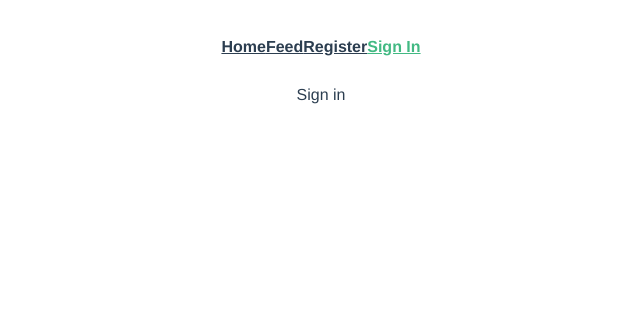
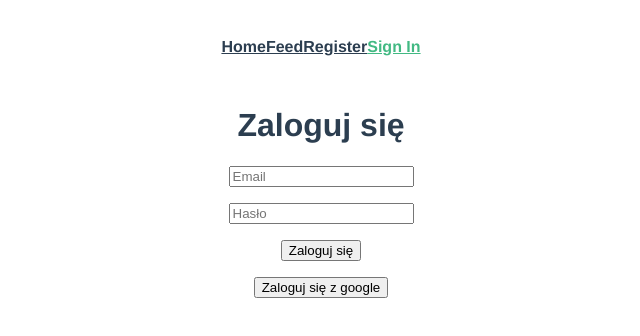
Before and after one commit to KacperKowalczyk0102/local-buddy, a Vue app in the folder local-buddy/: page /signin in a window 1280 px wide. Shown: the top 336 px of the page, without its empty margins (319-959 px from the left). Built offline with nearby package versions, Linux system fonts and the light colour scheme; no server answers.

Commit message:
adding user authorization

```diff
--- a/local-buddy/src/App.vue
+++ b/local-buddy/src/App.vue
@@ -1,4 +1,27 @@
-<script>
+<script setup>
+import { ref, onMounted } from 'vue';
+import { getAuth, onAuthStateChanged, signOut } from 'firebase/auth';
+import router from './router';
+const isLoggedIn = ref(false);
+
+let auth;
+onMounted(() => {
+  auth = getAuth();
+  onAuthStateChanged(auth, (user) => {
+    if (user) {
+      isLoggedIn.value = true;
+    } else {
+      isLoggedIn.value = false;
+    }
+  });
+});
+
+const handleSignOut = () => {
+  signOut(auth)
+    .then(() => {
+      router.push('/');
+    })
+  }
 </script>
 
 <template>
@@ -8,10 +31,14 @@
       <router-link to="/feed">Feed</router-link>
       <router-link to="/register">Register</router-link>
       <router-link to="/signin">Sign In</router-link>
+      <button @click="handleSignOut" v-if="isLoggedIn">Sign Out</button>
     </nav>
     <router-view/>
   </div>
 </template>
+
+
+
 <style>
 #app {
   font-family: Avenir, Helvetica, Arial, sans-serif;
--- a/local-buddy/src/router/index.js
+++ b/local-buddy/src/router/index.js
@@ -1,4 +1,6 @@
+
 import { createRouter, createWebHistory } from 'vue-router';
+import { getAuth, onAuthStateChanged } from 'firebase/auth';
 
 const router = createRouter({
     history: createWebHistory(),
@@ -6,8 +8,40 @@ const router = createRouter({
         { path: '/', name: 'home', component: () => import('../views/Home.vue') },
         { path: '/register', name: 'register', component: () => import('../views/Register.vue') },
         { path: '/signin', name: 'signin', component: () => import('../views/SignIn.vue') },
-        { path: '/feed', name: 'feed', component: () => import('../views/Feed.vue') },
+        { path: '/feed', name: 'feed', component: () => import('../views/Feed.vue'),
+            meta: {
+                requiresAuth: true
+        } },
+
     ]
 });
 
+const getCurrentUser = () => {
+    return new Promise((resolve, reject) => {
+       const removeListener = onAuthStateChanged(
+        getAuth(),
+        (user) => {
+           removeListener();
+              resolve(user);
+        },
+        reject
+         );
+    }
+    );
+}
+
+
+router.beforeEach(async(to, from, next) => {
+    if(to.matched.some(record => record.meta.requiresAuth)) {
+      if(await getCurrentUser()) {
+        next();
+      }else {
+        alert("Dostęp tylko dla zalogowanych użytkowników");
+        next("/");
+      }
+    }else {
+      next();
+    }
+});
+
 export default router;
--- a/local-buddy/src/views/Register.vue
+++ b/local-buddy/src/views/Register.vue
@@ -8,7 +8,7 @@
 
 <script setup>
 import { ref } from 'vue';
-import { getAuth, createUserWithEmailAndPassword } from 'firebase/auth';
+import { getAuth, createUserWithEmailAndPassword, GoogleAuthProvider, signInWithPopup} from 'firebase/auth';
 import { useRouter } from 'vue-router';
 
 const email = ref('');
@@ -19,6 +19,7 @@ const register = () => {
   createUserWithEmailAndPassword(getAuth(), email.value, password.value)
     .then((data) => {
       console.log("Zarejestrowano pomyślnie")
+      console.log(auth.currentUser)
       router.push('/feed');
     })
     .catch((error) => {
@@ -28,7 +29,14 @@ const register = () => {
 };
 
 const signInWithGoogle = () => {
-  // Implementacja logiki logowania przez Google
+ const provider = new GoogleAuthProvider();
+ signInWithPopup(getAuth(), provider)
+    .then((result) => {
+     console.log(result.user);
+      router.push('/feed');
+    }).catch((error) => {
+
+    });
 };
 </script>
 
--- a/local-buddy/src/views/SignIn.vue
+++ b/local-buddy/src/views/SignIn.vue
@@ -1,11 +1,58 @@
 <template>
-Sign in
+  <h1>Zaloguj się</h1>
+  <p><input type="text" placeholder="Email" v-model="email" /></p>
+  <p><input type="password" placeholder="Hasło" v-model="password" /></p>
+  <p v-if="errMsg">{{ errMsg }}</p>
+  <p><button @click="logIn">Zaloguj się</button></p>
+  <p><button @click="logInWithGoogle">Zaloguj się z google</button></p>
 </template>
 
-  <script>
-  export default {
-    // Twój kod JavaScript
+<script setup>
+import { ref } from 'vue';
+import { getAuth, signInWithEmailAndPassword, GoogleAuthProvider,signInWithPopup } from 'firebase/auth';
+import { useRouter } from 'vue-router';
+
+const email = ref('');
+const password = ref('');
+const errMsg = ref('');// ERROR MESSAGE
+const router = useRouter();
+
+const logIn = () => {
+  signInWithEmailAndPassword(getAuth(), email.value, password.value)
+    .then((data) => {
+      console.log("Zarejestrowano pomyślnie")
+      console.log(auth.currentUser)
+      router.push('/feed');
+    })
+    .catch((error) => {
+      console.log(error.code);
+      switch(error.code){
+        case 'auth/invalid-email':
+          errMsg.value = 'Niepoprawny email';
+          break;
+        case 'auth/user-not-found':
+          errMsg.value = 'Użytkownik nie istnieje';
+          break;
+        case 'auth/wrong-password':
+          errMsg.value = 'Niepoprawne hasło';
+          break;
+        default:
+          errMsg.value = 'Email bądź hasło są niepoprawne';
+          break;
       }
+    });
+};
+
+const logInWithGoogle = () => {
+  const provider = new GoogleAuthProvider();
+  signInWithPopup(getAuth(), provider)
+    .then((result) => {
+      console.log(result.user);
+      router.push('/feed');
+    }).catch((error) => {
+
+    });
+};
 </script>
 
 <style>
```
Lines whose indentation alone changed are shown as unchanged.
